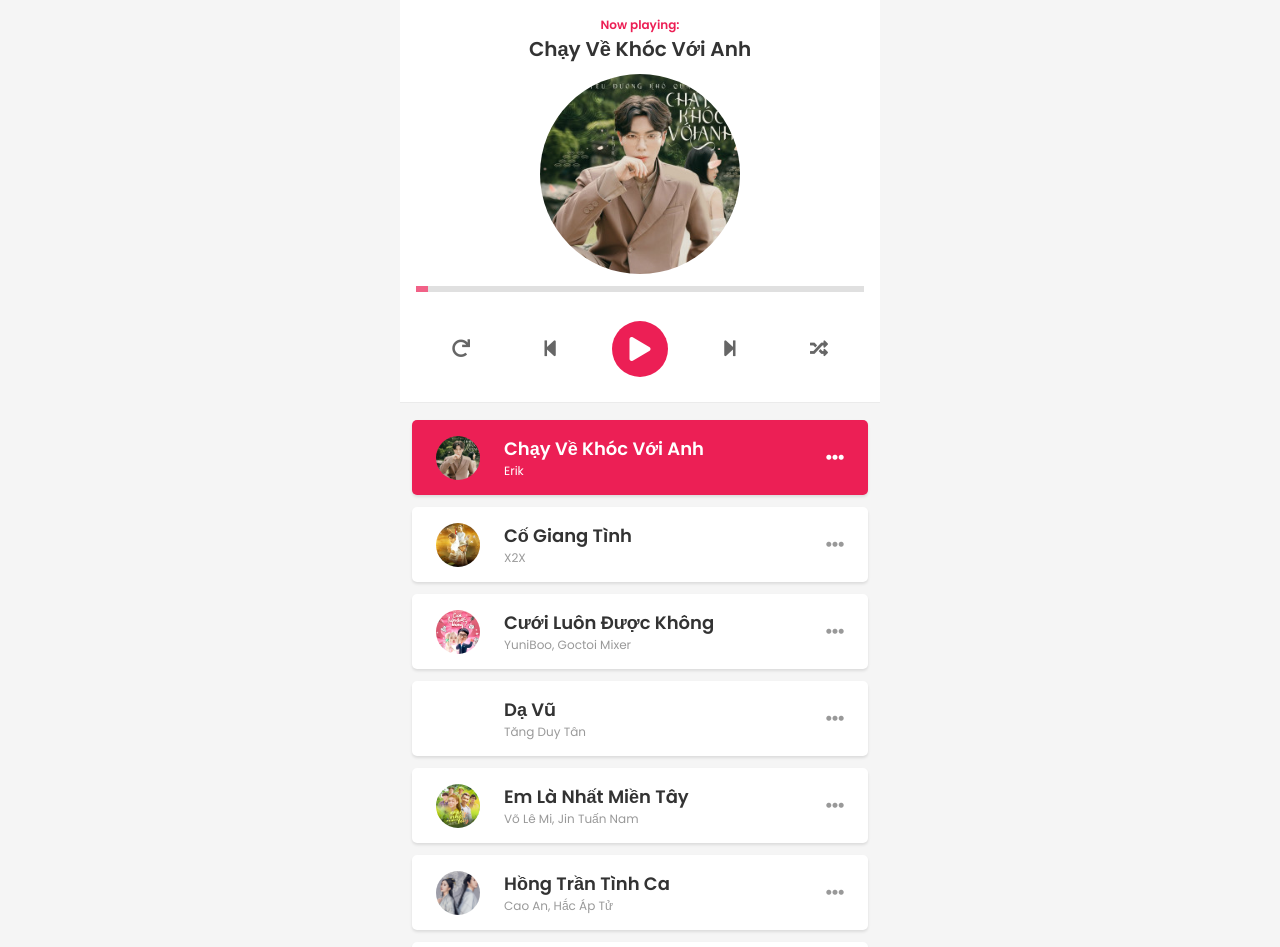
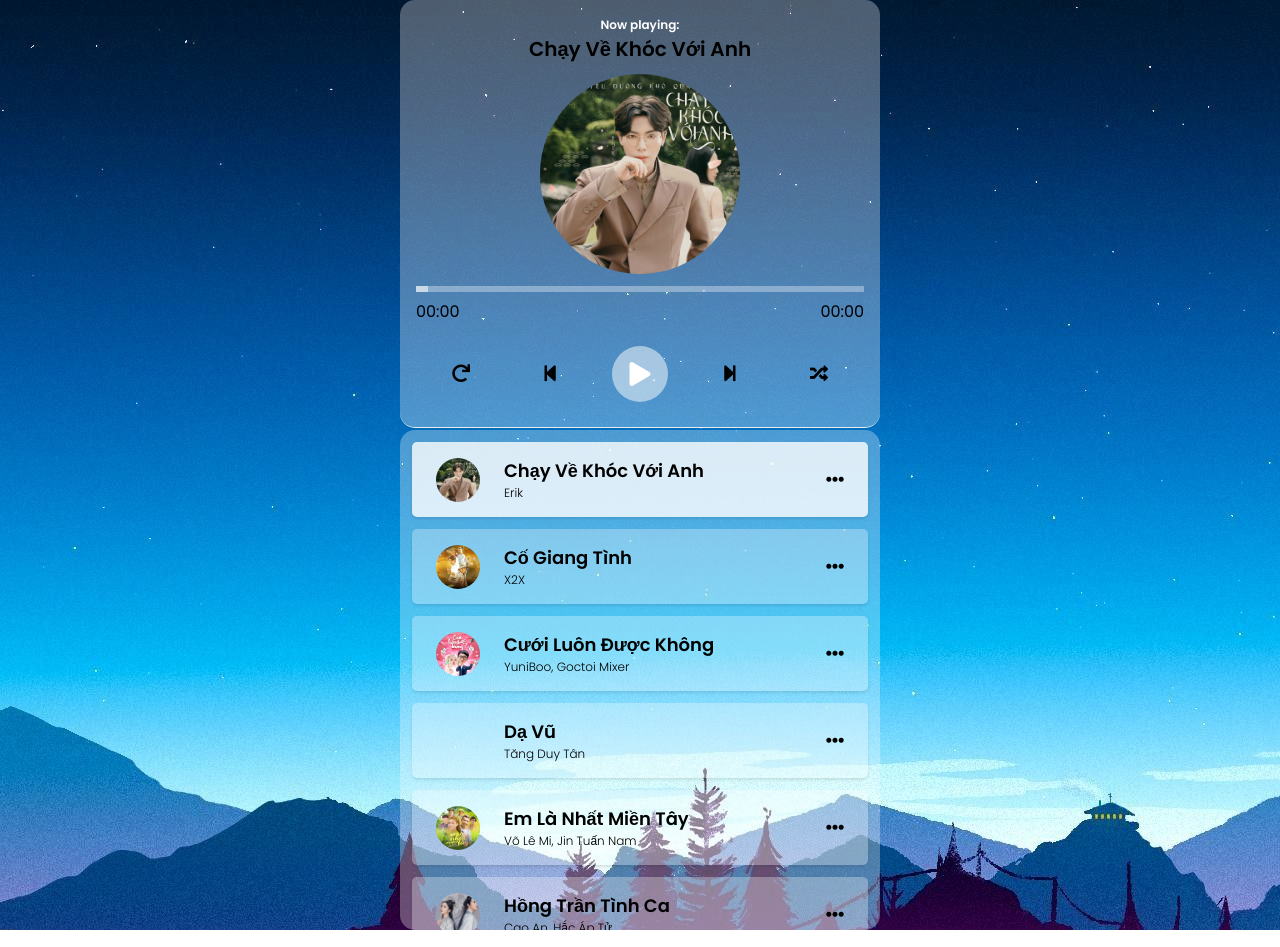
Before and after one commit to vietnguyen201/Music-Player, a plain HTML site: page index.html in a window 1280 px wide. Shown: the top 947 px of the page. Drawn offline with Linux system fonts and the light colour scheme.

Commit message:
update theme

```diff
--- a/assets/css/style.css
+++ b/assets/css/style.css
@@ -1,6 +1,7 @@
 :root {
     --primary-color: #ec1f55;
-    --text-color: #333;
+    --text-color: #000000;
+    --primary-color-opacity: #ec1f56d9;
   }
 
   * {
@@ -10,7 +11,8 @@
   }
 
   body {
-    background-color: #f5f5f5;
+    background-image: url('/assets/img/background2.jpg');
+
   }
 
   html {
@@ -38,8 +40,9 @@
 
   .dashboard {
     padding: 16px 16px 14px;
-    background-color: #fff;
+    background-color: rgba(255, 255, 255, 0.3);
     position: fixed;
+    border-radius: 15px;
     top: 0;
     width: 100%;
     max-width: 480px;
@@ -53,7 +56,7 @@
   }
 
   header h4 {
-    color: var(--primary-color);
+    color: #fff;
     font-size: 12px;
   }
 
@@ -87,9 +90,11 @@
   }
 
   .control .btn {
-    color: #666;
+    color: #000000;
     padding: 18px;
     font-size: 18px;
+    transition: 3s;
+
   }
 
   .control .btn.active {
@@ -105,47 +110,100 @@
     display: flex;
     align-items: center;
     justify-content: center;
-    background-color: var(--primary-color);
+    background-color:  rgba(255, 255, 255, 0.5);
   }
+
+  .control .btn-toggle-play:hover {
+    background-color:  rgba(255, 255, 255, 0.3);
+  }
+
+  .control .icon-repeat:hover, .control .icon-next:hover,
+  .control .icon-back:hover, .control .icon-random:hover{
+    color:  rgba(255, 255, 255, 0.8);
+    cursor: pointer;
+    animation: fadeIn 0.5s ease-in-out;
+    transition: 0.3s;
+  }
+
+  @keyframes fadeIn {
+    from {
+        opacity: 0.4;
+    }
+
+    to {
+        opacity: 1;
+    }
+}
 
   .progress {
     width: 100%;
     -webkit-appearance: none;
+    appearance: none;
     height: 6px;
-    background: #d3d3d3;
+    background: rgba(255, 255, 255, 0.5);
     outline: none;
     opacity: 0.7;
     -webkit-transition: 0.2s;
-    transition: opacity 0.2s;
+    transition: opacity 0.5s;
+    overflow: hidden;
+
   }
 
   .progress::-webkit-slider-thumb {
     -webkit-appearance: none;
     appearance: none;
     width: 12px;
-    height: 6px;
-    background-color: var(--primary-color);
+    height: 12px;
+    background-color: #fff;
+    border-radius: 50%;
+    box-shadow:-448px 0 0 448px #fff;
     cursor: pointer;
+  }
+
+  .progress::-webkit-slider-runnable-track{
+    color: #fff;
+    height: 12px;
+  }
+
+  .song-time {
+    display: flex;
+    justify-content: space-between;
   }
 
   /* PLAYLIST */
   .playlist {
-    margin-top: 408px;
+    margin-top: 430px;
     padding: 12px;
+    overflow-y: scroll;
+    max-height: 500px;
+    background-color: rgba(255, 255, 255, 0.3);
+    border-radius: 15px;
+
   }
+  .playlist::-webkit-scrollbar{
+    width: 6px;
+;
+  }
+  .playlist::-webkit-scrollbar-thumb {
+    background:  rgba(255, 255, 255, 0.8);
+    height: auto;
+    border-radius: 30px;
+  }
+
 
   .song {
     display: flex;
     align-items: center;
     margin-bottom: 12px;
-    background-color: #fff;
+    background-color: rgba(255, 255, 255, 0.3);
     padding: 8px 16px;
     border-radius: 5px;
     box-shadow: 0 2px 3px rgba(0, 0, 0, 0.1);
+    cursor: pointer;
   }
 
   .song.active {
-    background-color: var(--primary-color);
+    background-color: rgba(255, 255, 255, 0.8);
   }
 
   .song:active {
@@ -155,7 +213,7 @@
   .song.active .option,
   .song.active .author,
   .song.active .title {
-    color: #fff;
+    color: var(--text-color);
   }
 
   .song .thumb {
@@ -178,11 +236,12 @@
 
   .song .author {
     font-size: 12px;
-    color: #999;
+    color: var(--text-color);
+    font-weight: 300;
   }
 
   .song .option {
     padding: 16px 8px;
-    color: #999;
+    color:var(--text-color);
     font-size: 18px;
   }
--- a/assets/js/app.js
+++ b/assets/js/app.js
@@ -13,14 +13,14 @@ const btnPrev = $('.btn-prev');
 const btnRandom = $('.btn-random');
 const btnRepeat = $('.btn-repeat');
 const song = $('.song');
-
+const labelCurrentTime = $('.current-time');
+const labelDurationTime = $('.duration-time');
 
 const app = {
     currentIndex: 0,
     isPlaying: false,
     isRandom: false,
     isRepeat: false,
-    isStarted: false,
     songs: [
         {
             name: 'Chạy Về Khóc Với Anh',
@@ -154,11 +154,14 @@ const app = {
 
         // Khi tiến độ bài hát thay đổi
         audio.ontimeupdate = function () {
-            if(_this.isStarted) {
+            if(audio.duration) {
             const currentTime = audio.currentTime;
             const duration = audio.duration;
             const percent = Math.floor(currentTime / duration * 100);
             progress.value = percent;
+                    //Xử lí Song time
+            labelCurrentTime.textContent = _this.formatTime(currentTime);
+            labelDurationTime.textContent = _this.formatTime(duration);
             }
         }
         // Xử lí khi tua song
@@ -234,7 +237,6 @@ const app = {
             }
         }
 
-
     },
     loadCurrentSong: function() {
         heading.textContent = this.currentSong.name;
@@ -281,8 +283,10 @@ const app = {
         this.currentIndex = newIndex;
         this.loadCurrentSong();
     },
-    repeatSong: function() {
-
+    formatTime: function(time) {
+        const minutes = Math.floor(time / 60);
+        const seconds = Math.floor(time % 60);
+        return `${minutes}:${seconds < 10? '0' : ''}${seconds}`;
     },
     start: function() {
         this.defineProperties();
--- a/index.html
+++ b/index.html
@@ -28,22 +28,26 @@
 
           <!-- Control -->
           <input id="progress" class="progress" type="range" value="0" step="1" min="0" max="100">
+          <div class="song-time">
+            <span class="current-time">00:00</span>
+            <span class="duration-time">00:00</span>
+          </div>
           <div class="control">
             <div class="btn btn-repeat">
-              <i class="fas fa-redo"></i>
+              <i class="fas fa-redo icon-repeat"></i>
             </div>
             <div class="btn btn-prev">
-              <i class="fas fa-step-backward"></i>
+              <i class="fas fa-step-backward icon-back"></i>
             </div>
             <div class="btn btn-toggle-play">
               <i class="fas fa-pause icon-pause"></i>
               <i class="fas fa-play icon-play"></i>
             </div>
             <div class="btn btn-next">
-              <i class="fas fa-step-forward"></i>
+              <i class="fas fa-step-forward icon-next"></i>
             </div>
             <div class="btn btn-random">
-              <i class="fas fa-random"></i>
+              <i class="fas fa-random icon-random"></i>
             </div>
           </div>
 
```
Also changed, not shown: assets/img/background-music.jpg (added), assets/img/background2.jpg (added).
